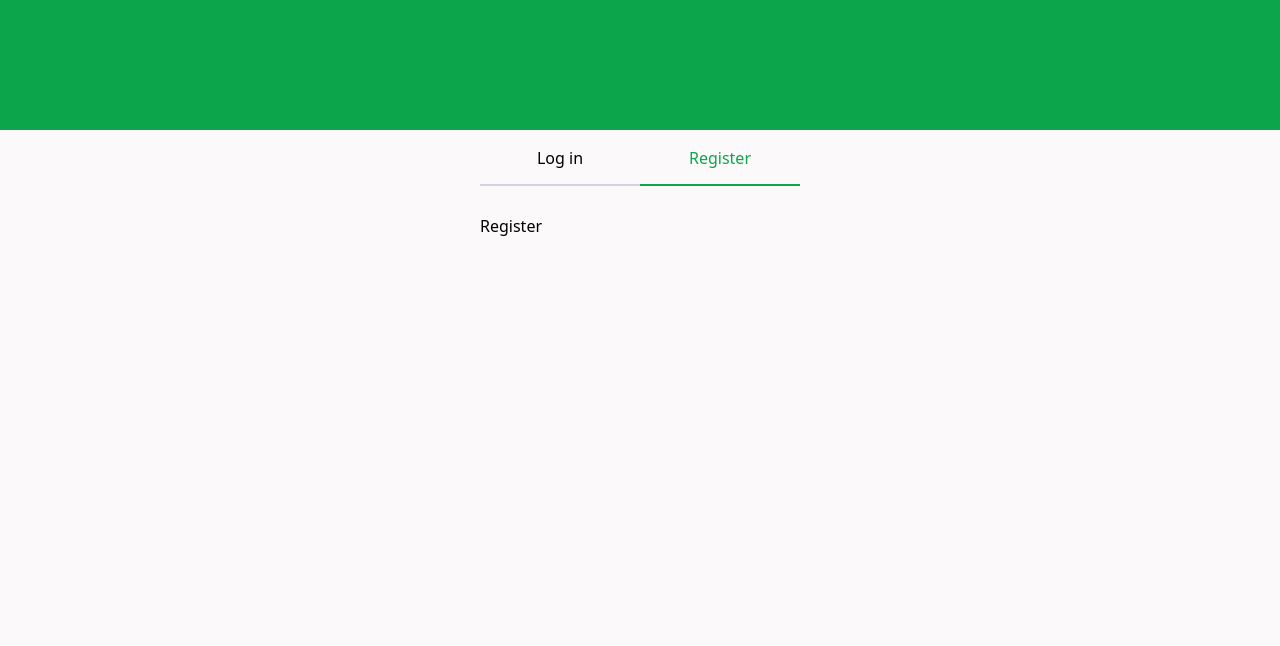
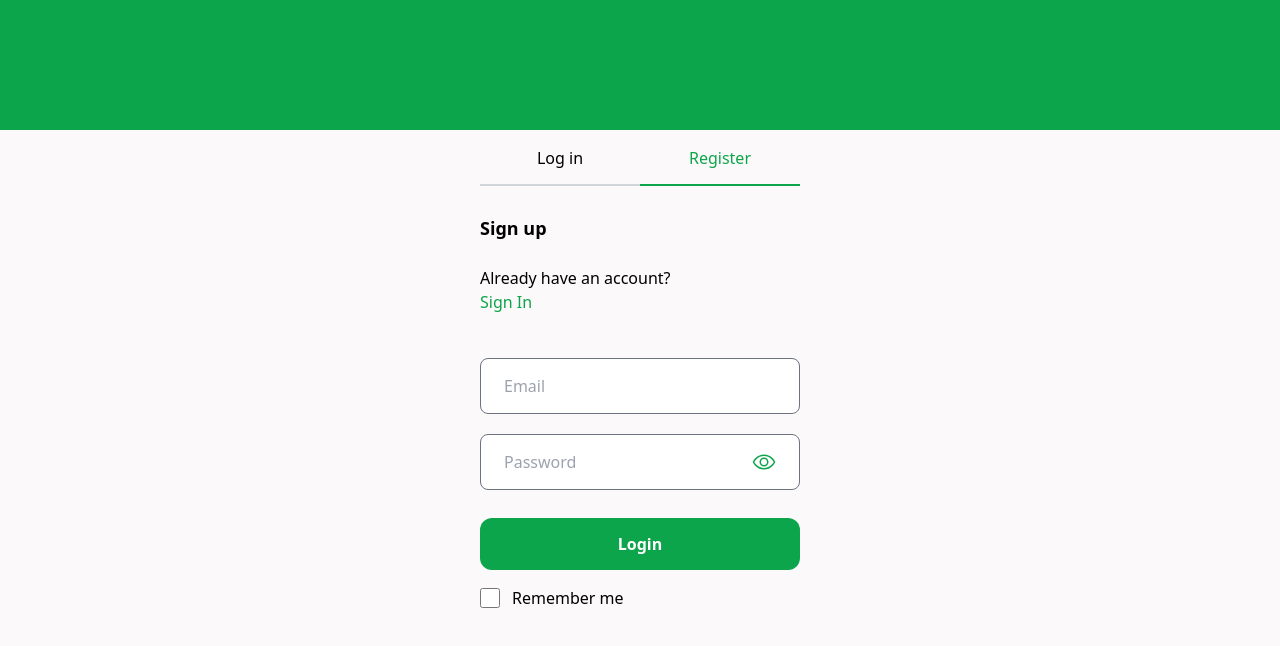
Before and after one commit to brunomaruya/ECommerce, a Next.js app: page /register in a window 1280 px wide. Shown: the top 646 px of the page. Built offline with nearby package versions, Linux system fonts and the light colour scheme.

Commit message:
update register page styles

```diff
--- a/src/app/(authentification)/register/page.tsx
+++ b/src/app/(authentification)/register/page.tsx
@@ -1,5 +1,48 @@
-import React from 'react';
+'use client';
+
+import Button from '@/components/Button';
+import Input from '@/components/Input';
+import { AuthContext } from '@/context/AuthContext';
+import Link from 'next/link';
+import React, { useContext } from 'react';
 
 export default function Register() {
-  return <div>Register</div>;
+  const { handleSubmit } = useContext(AuthContext);
+
+  const handleForm = (data: any) => {
+    console.log(data);
+  };
+
+  return (
+    <div className="pb-28">
+      <h1 className="font-semibold text-lg mb-6">Sign up</h1>
+      <h2 className="text-base">Already have an account?</h2>
+      <Link href="/login" className="mb-2 text-primary-color text-base">
+        Sign In
+      </Link>
+      <form className="mt-[44px]" onSubmit={handleSubmit(handleForm)}>
+        <Input placeholder="Email" className="mb-5" registerValue="email" />
+        <Input
+          placeholder="Password"
+          isPasswordType={true}
+          registerValue="password"
+        />
+
+        <Button content="Login" primary={true} className="mt-7" />
+
+        <div className="mt-[16px] flex justify-between">
+          <div className="flex gap-3  items-center">
+            <input
+              type="checkbox"
+              className="accent-primary-color w-5 h-5"
+              id="remember"
+            />{' '}
+            <label htmlFor="remember" className="text-base">
+              Remember me
+            </label>
+          </div>
+        </div>
+      </form>
+    </div>
+  );
 }
```
